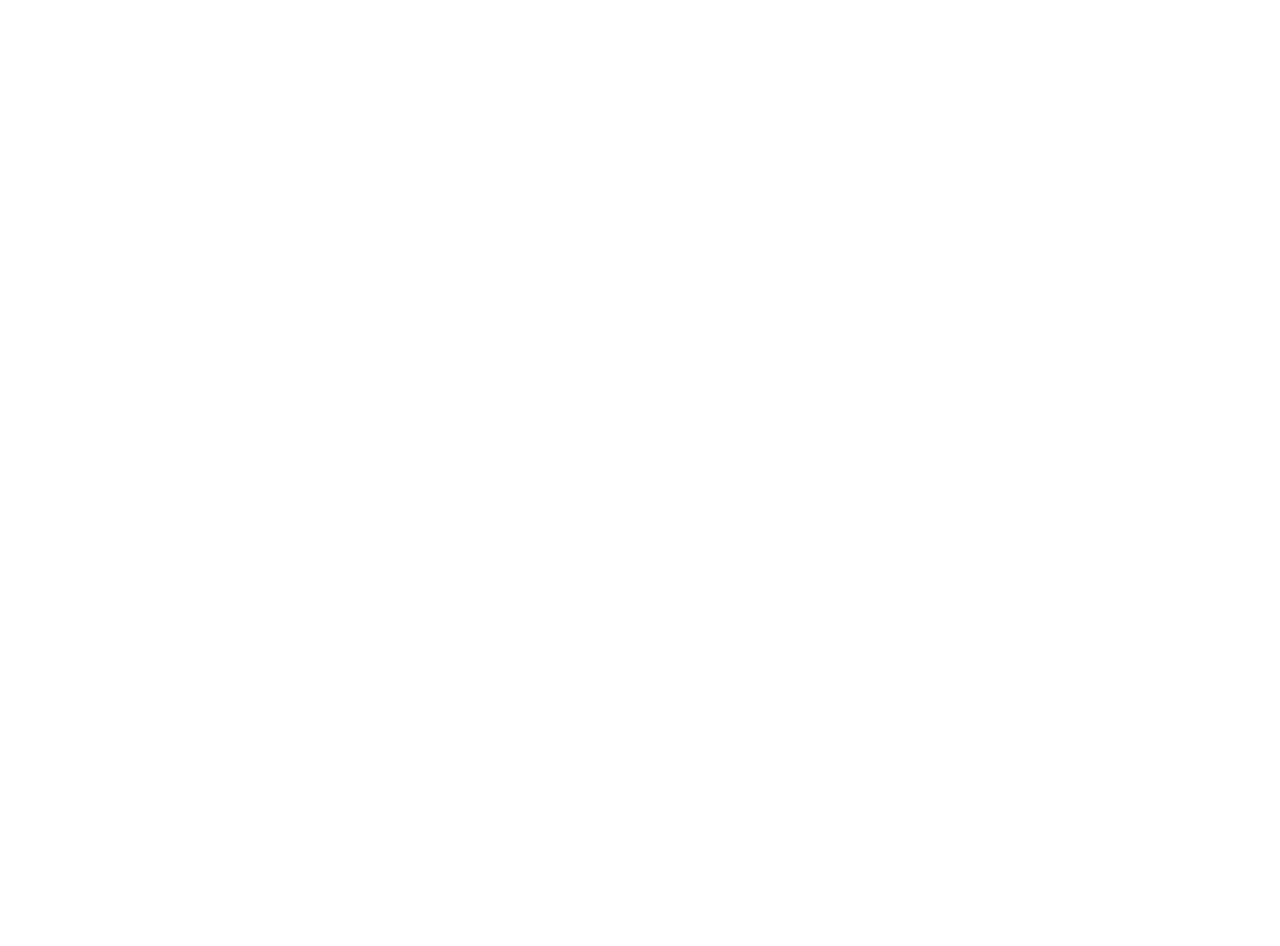
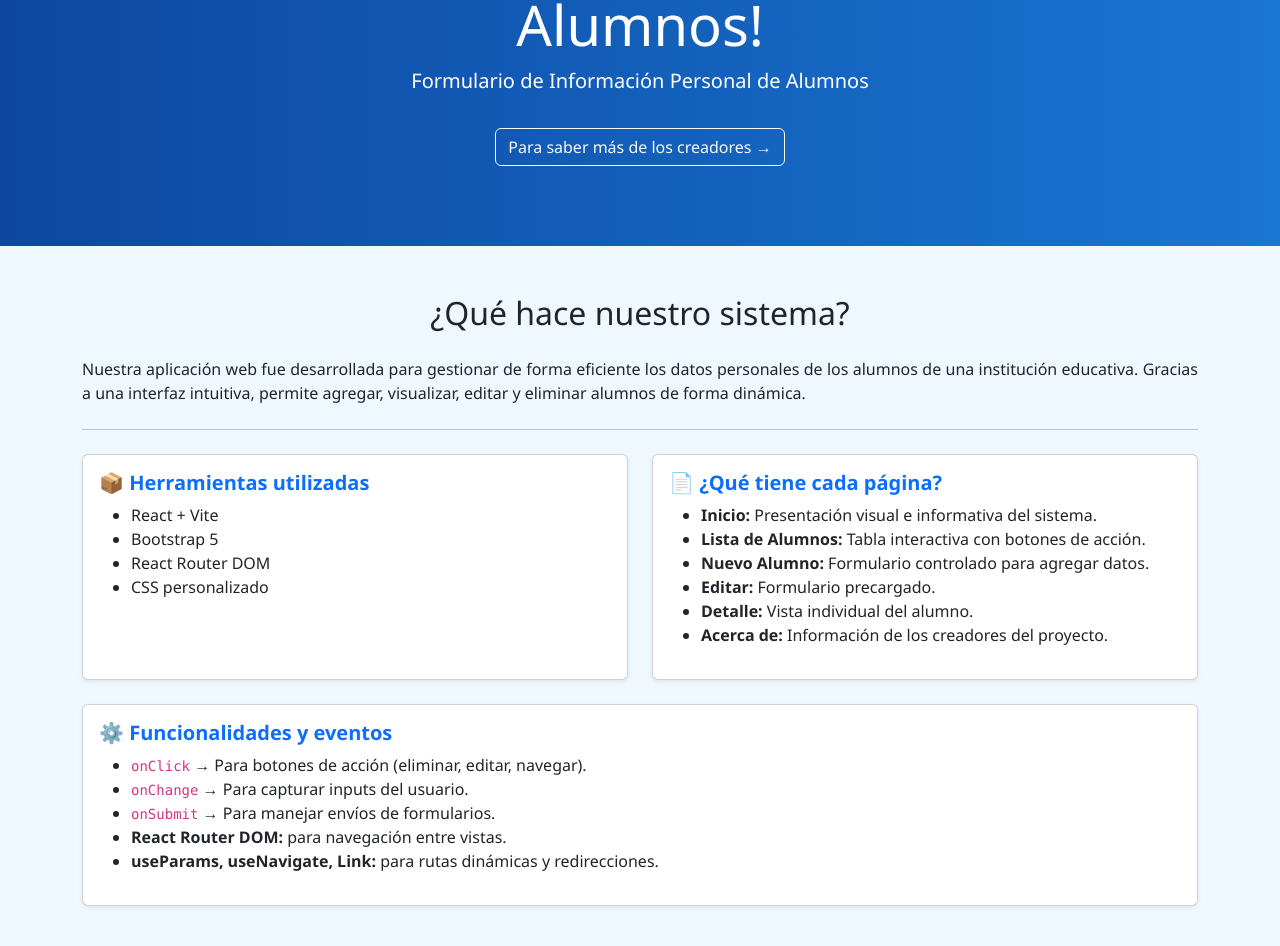
Before and after one commit to 013Frank/pv_tp5_grupo17, a React (Vite) app: page / in a window 1280 px wide. Shown: the part 220-1166 px from the top of the page. Before the commit the page ends 800 px from the top, so only its background shows below. Built offline with nearby package versions, Linux system fonts and the light colour scheme.

Commit message:
Edicion de la Pagina Principal Home, Agrego informacion y estilos, uso de Bootstrap y css, cree tambien la carpeta styles dentro de components

```diff
--- a/package.json
+++ b/package.json
@@ -13,6 +13,7 @@
     "@emotion/react": "^11.14.0",
     "@emotion/styled": "^11.14.0",
     "@mui/material": "^7.1.1",
+    "bootstrap": "^5.3.6",
     "react": "^19.1.0",
     "react-dom": "^19.1.0",
     "react-router-dom": "^7.6.1"
--- a/src/main.jsx
+++ b/src/main.jsx
@@ -2,6 +2,7 @@
 import ReactDOM from 'react-dom/client'
 import App from './App'
 import { BrowserRouter } from 'react-router-dom'
+import 'bootstrap/dist/css/bootstrap.min.css';
 
 ReactDOM.createRoot(document.getElementById('root')).render(
   <BrowserRouter>
--- a/src/pages/Home.jsx
+++ b/src/pages/Home.jsx
@@ -1,12 +1,76 @@
-import { Container, Typography } from '@mui/material'
+import { Link } from 'react-router-dom';
+import '../styles/Home.css';
 
-function Home() {
+const Home = () => {
   return (
-    <Container>
-      <Typography variant="h4" gutterBottom>Bienvenido al Sistema de Gestión de Alumnos</Typography>
-      <Typography>Puedes navegar usando el menú arriba.</Typography>
-    </Container>
-  )
-}
+    <div className="home-container">
+      {/* Hero principal */}
+      <section className="hero-section text-white text-center">
+        <h1 className="display-4">¡Bienvenidos al Sistema de Gestion de Alumnos!</h1>
+        <p className="lead">Formulario de Información Personal de Alumnos</p>
+        <Link to="/acerca" className="btn btn-outline-light mt-3">
+          Para saber más de los creadores →
+        </Link>
+      </section>
 
-export default Home
+      {/* Sección tipo revista */}
+      <section className="info-section container mt-5">
+        <h2 className="text-center mb-4">¿Qué hace nuestro sistema?</h2>
+        <p className="text-justify">
+          Nuestra aplicación web fue desarrollada para gestionar de forma eficiente los datos personales de los alumnos de una institución educativa. Gracias a una interfaz intuitiva, permite agregar, visualizar, editar y eliminar alumnos de forma dinámica.
+        </p>
+
+        <hr className="my-4" />
+
+        <div className="row gy-4">
+          <div className="col-md-6">
+            <div className="card h-100 shadow-sm">
+              <div className="card-body">
+                <h5 className="card-title text-primary">📦 Herramientas utilizadas</h5>
+                <ul>
+                  <li>React + Vite</li>
+                  <li>Bootstrap 5</li>
+                  <li>React Router DOM</li>
+                  <li>CSS personalizado</li>
+                </ul>
+              </div>
+            </div>
+          </div>
+
+          <div className="col-md-6">
+            <div className="card h-100 shadow-sm">
+              <div className="card-body">
+                <h5 className="card-title text-primary">📄 ¿Qué tiene cada página?</h5>
+                <ul>
+                  <li><strong>Inicio:</strong> Presentación visual e informativa del sistema.</li>
+                  <li><strong>Lista de Alumnos:</strong> Tabla interactiva con botones de acción.</li>
+                  <li><strong>Nuevo Alumno:</strong> Formulario controlado para agregar datos.</li>
+                  <li><strong>Editar:</strong> Formulario precargado.</li>
+                  <li><strong>Detalle:</strong> Vista individual del alumno.</li>
+                  <li><strong>Acerca de:</strong> Información de los creadores del proyecto.</li>
+                </ul>
+              </div>
+            </div>
+          </div>
+
+          <div className="col-md-12">
+            <div className="card shadow-sm">
+              <div className="card-body">
+                <h5 className="card-title text-primary">⚙️ Funcionalidades y eventos</h5>
+                <ul>
+                  <li><code>onClick</code> → Para botones de acción (eliminar, editar, navegar).</li>
+                  <li><code>onChange</code> → Para capturar inputs del usuario.</li>
+                  <li><code>onSubmit</code> → Para manejar envíos de formularios.</li>
+                  <li><strong>React Router DOM:</strong> para navegación entre vistas.</li>
+                  <li><strong>useParams, useNavigate, Link:</strong> para rutas dinámicas y redirecciones.</li>
+                </ul>
+              </div>
+            </div>
+          </div>
+        </div>
+      </section>
+    </div>
+  );
+};
+
+export default Home;
--- /dev/null
+++ b/src/styles/Home.css
@@ -0,0 +1,35 @@
+.home-container {
+  font-family: 'Segoe UI', sans-serif;
+  background-color: #f0f8ff;
+  min-height: 100vh;
+  padding-bottom: 40px;
+}
+
+.hero-section {
+  background: linear-gradient(to right, #0d47a1, #1976d2);
+  padding: 80px 20px;
+}
+
+/* Cards */
+.card-title {
+  font-weight: bold;
+}
+
+.card {
+  border: none;
+  transition: transform 0.3s ease;
+  background-color: #ffffff;
+}
+
+.card:hover {
+  transform: scale(1.01);
+  box-shadow: 0 6px 20px rgba(0, 0, 0, 0.15);
+}
+
+ul {
+  padding-left: 1.2rem;
+}
+
+.text-justify {
+  text-align: justify;
+}
```
Also changed, not shown: 1 other file (tests, documents, lock files or other folders).
